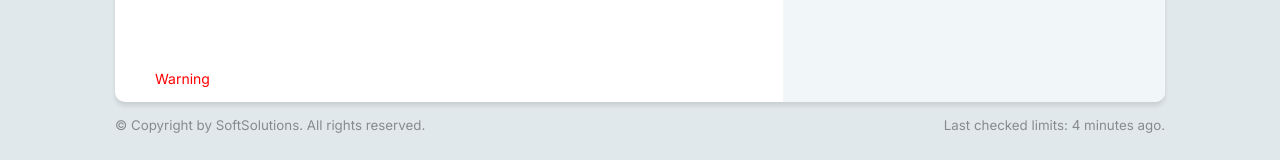
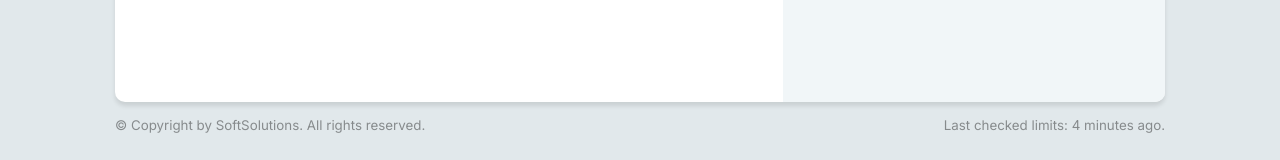
Before and after one commit to jumba23/Word-Analytics-with-Vite-and-React, a React (Vite) app: page / in a window 1280 px wide. Shown: the part 627-787 px from the top of the page. Built offline with nearby package versions, Linux system fonts and the light colour scheme.

Commit message:
Add warning message for disallowed script tag

```diff
--- a/src/TextArea.jsx
+++ b/src/TextArea.jsx
@@ -3,11 +3,12 @@ import Warning from "./Warning";
 
 const TextArea = () => {
   const [text, setText] = useState("");
+  const [showWarning, setShowWarning] = useState(false);
 
   const handleChange = (e) => {
     let newText = e.target.value;
     if (newText.includes("<script>")) {
-      alert("No script tag allowed");
+      setShowWarning(true);
       newText = newText.replace("<script>", "");
     }
     setText(newText);
@@ -21,7 +22,7 @@ const TextArea = () => {
         placeholder="Enter your text"
         spellCheck="false"
       />
-      <Warning />
+      {showWarning ? <Warning /> : null}
     </div>
   );
 };
--- a/src/Warning.jsx
+++ b/src/Warning.jsx
@@ -1,5 +1,5 @@
 const Warning = () => {
-  return <p className="warning">Warning</p>;
+  return <p className="warning">No Script Tag Allowed</p>;
 };
 
 export default Warning;
```
